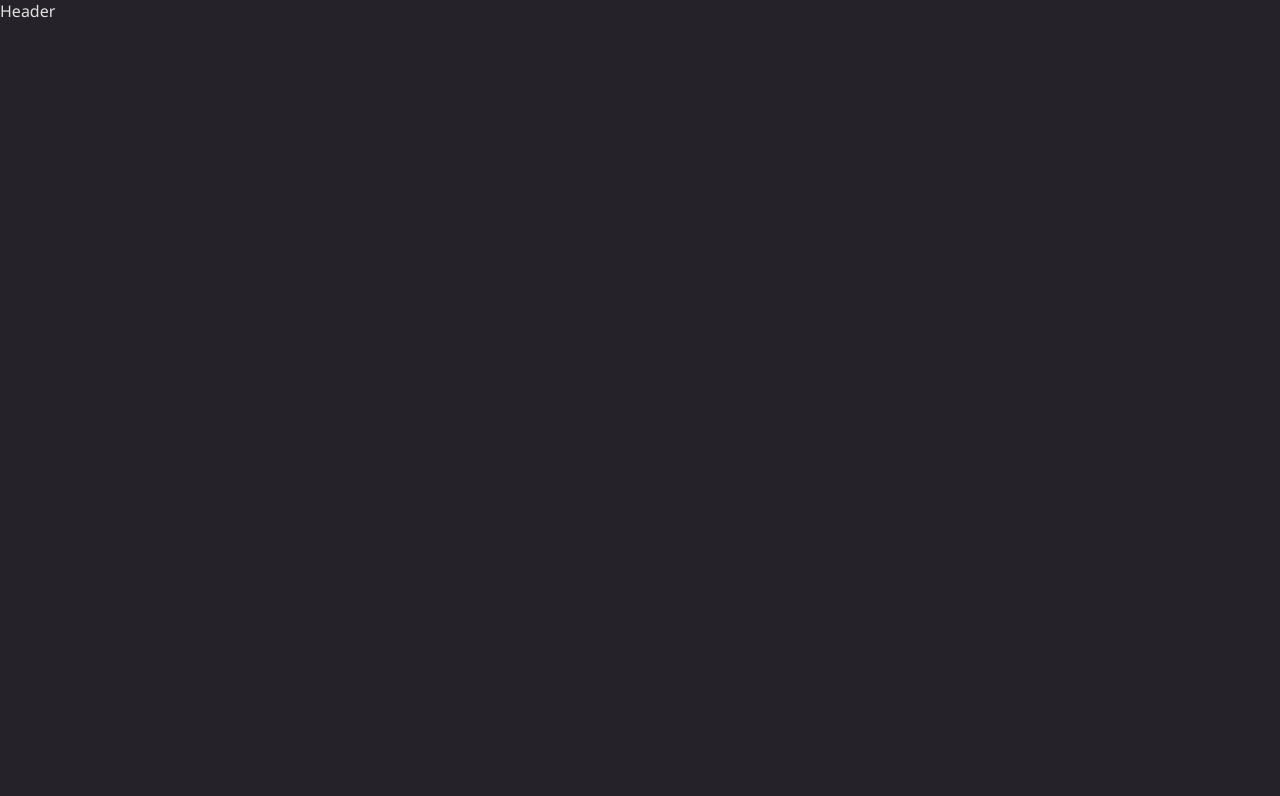
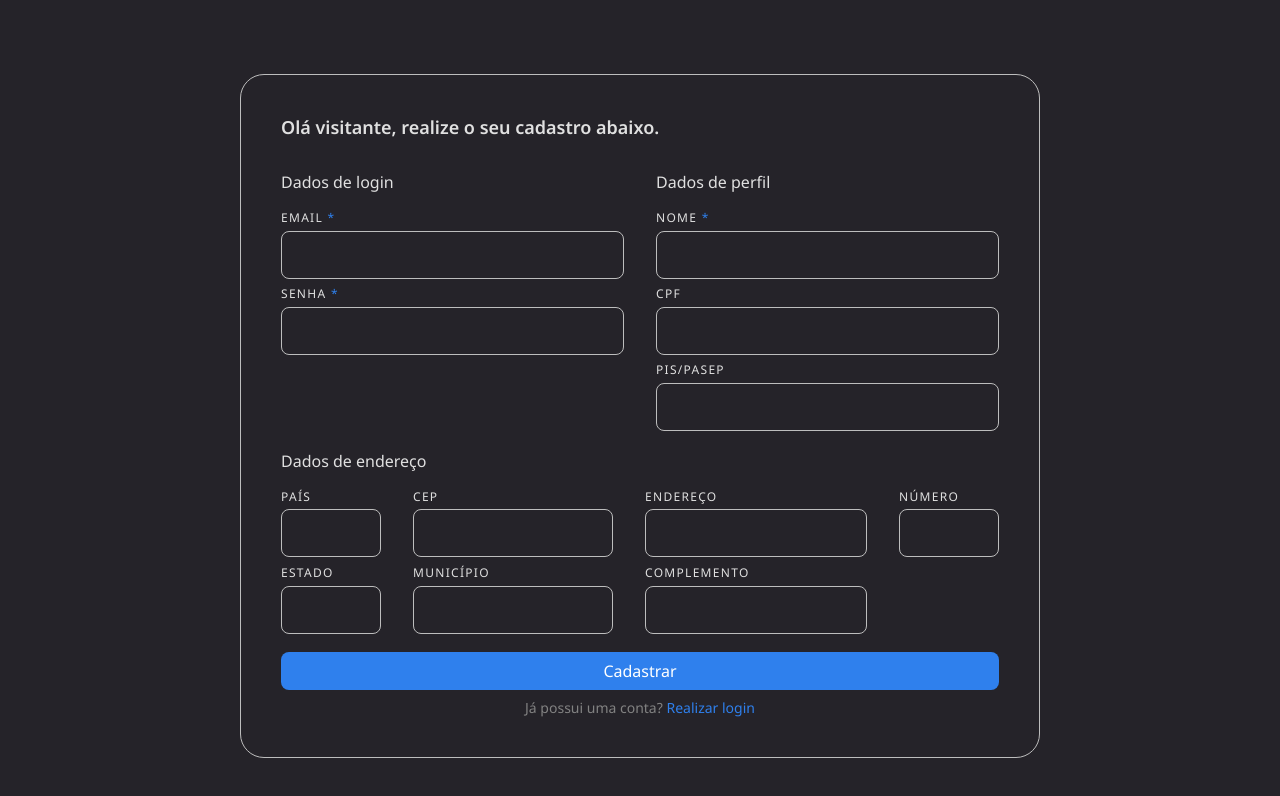
Before and after one commit to danielfilh0/vuejs-app, a Vue app: page /sign-up in a window 1280 px wide. Before the commit this address had no page. Shown: the top 796 px of the page. Built offline with nearby package versions, Linux system fonts and the light colour scheme.

Commit message:
Add signup view and its components

```diff
--- a/src/assets/styles/global.scss
+++ b/src/assets/styles/global.scss
@@ -57,13 +57,3 @@ ul, li {
   max-width: 70rem;
   width: 100%;
 }
-
-.sm-container {
-  margin: 0 auto;
-  max-width: 30rem;
-  min-height: 100vh;
-  width: 100%;
-
-  display: flex;
-  align-items: center;
-}
--- /dev/null
+++ b/src/components/Button.vue
@@ -0,0 +1,41 @@
+<template>
+  <button class="button" :type="type" :disabled="disabled">
+    <slot></slot>
+  </button>
+</template>
+
+<script setup>
+defineProps({
+  type: {
+    default: "button",
+    type: String,
+  },
+  disabled: {
+    default: false,
+    type: Boolean,
+  },
+});
+</script>
+
+<style lang="scss" scoped>
+.button {
+  padding: 0.5rem 0;
+  background: var(--primary-color);
+  color: var(--white-color);
+  border: none;
+  border-radius: 8px;
+  transition: 0.2s;
+
+  &:not(.button[disabled]) {
+    &:hover,
+    &:focus {
+      box-shadow: 0 0 0 2px var(--gray-200-color);
+    }
+  }
+
+  &[disabled] {
+    background: var(--gray-600-color);
+    cursor: not-allowed;
+  }
+}
+</style>
--- a/src/components/FormCard.vue
+++ b/src/components/FormCard.vue
@@ -17,6 +17,12 @@
     font-weight: 600;
   }
 
+  h3 {
+    margin-bottom: 1rem;
+    font-size: 1rem;
+    font-weight: 400;
+  }
+
   form {
     margin-bottom: 0.5rem;
     display: flex;
@@ -24,17 +30,20 @@
     gap: 0.75rem;
   }
 
-  button {
-    padding: 0.5rem 0;
-    background: var(--primary-color);
-    color: var(--white-color);
-    border: none;
-    border-radius: 8px;
-    transition: 0.2s;
+  .wrapper.two-grids {
+    display: grid;
+    grid-template-columns: repeat(2, 1fr);
+    gap: 2rem;
+  }
 
-    &:hover,
-    &:focus {
-      box-shadow: 0 0 0 2px var(--gray-200-color);
+  .wrapper.three-grids {
+    display: grid;
+    grid-template-columns: 100px 200px 1fr 100px;
+    align-items: center;
+    column-gap: 2rem;
+
+    h3 {
+      grid-column: 1 / 5;
     }
   }
 
@@ -48,5 +57,9 @@
       color: var(--primary-color);
     }
   }
+
+  .login-data {
+    width: 50%;
+  }
 }
 </style>
--- a/src/components/InputItem.vue
+++ b/src/components/InputItem.vue
@@ -1,12 +1,15 @@
 <template>
   <div class="input-item">
-    <label v-if="label" :for="id">{{ label }}</label>
+    <label v-if="props.label" :for="id"
+      >{{ props.label }} <span v-if="props.required">*</span></label
+    >
     <input
-      :id="id"
-      :type="type"
-      :value="modelValue"
-      :placeholder="placeholder"
-      @input="updateValue"
+      :id="props.id"
+      :type="props.type"
+      :value="props.modelValue"
+      :placeholder="props.placeholder"
+      @input="handleUpdateValue"
+      @keyup="handleError"
     />
   </div>
 </template>
@@ -14,9 +17,9 @@
 <script setup>
 import { defineEmits } from "vue";
 
-const emit = defineEmits(["update:modelValue"]);
+import isEmailValid from "../utils/isEmailValid";
 
-defineProps({
+const props = defineProps({
   id: String,
   label: {
     default: null,
@@ -26,17 +29,33 @@ defineProps({
     default: "text",
     type: String,
   },
+  required: {
+    default: false,
+    type: Boolean,
+  },
   placeholder: String,
   modelValue: [String, Number],
 });
 
-function updateValue(event) {
+const emit = defineEmits(["update:modelValue", "onError"]);
+
+function handleUpdateValue(event) {
   emit("update:modelValue", event.target.value);
+}
+
+// wip
+function handleError() {
+  if (props.required) {
+    if (props.id === "email") {
+      emit("onError", isEmailValid(props.modelValue));
+    }
+  }
 }
 </script>
 
 <style lang="scss" scoped>
 .input-item {
+  margin-bottom: 0.4rem;
   width: 100%;
 
   &:focus-within {
@@ -48,10 +67,6 @@ function updateValue(event) {
       border-color: var(--primary-color);
     }
   }
-
-  & + .input-item {
-    margin-top: 0.2rem;
-  }
 }
 
 label {
@@ -60,6 +75,10 @@ label {
   text-transform: uppercase;
   font-size: 0.75rem;
   letter-spacing: 1.3px;
+
+  span {
+    color: var(--primary-color);
+  }
 }
 
 input {
--- a/src/router/index.js
+++ b/src/router/index.js
@@ -14,6 +14,12 @@ const router = createRouter({
       component: () => import("../views/Login.vue"),
       meta: { layout: "empty" },
     },
+    {
+      path: "/sign-up",
+      name: "sign-up",
+      component: () => import("../views/SignUp.vue"),
+      meta: { layout: "empty" },
+    },
   ],
 });
 
--- /dev/null
+++ b/src/utils/isEmailValid.js
@@ -0,0 +1,4 @@
+export default function isEmailValid(email) {
+  const regex = /^(([^<>()[\]\\.,;:\s@"]+(\.[^<>()[\]\\.,;:\s@"]+)*)|(".+"))@((\[[0-9]{1,3}\.[0-9]{1,3}\.[0-9]{1,3}\.[0-9]{1,3}\])|(([a-zA-Z\-0-9]+\.)+[a-zA-Z]{2,}))$/;
+  return regex.test(email);
+}
--- a/src/views/Login.vue
+++ b/src/views/Login.vue
@@ -1,5 +1,5 @@
 <template>
-  <div class="sm-container">
+  <main class="sm-container">
     <FormCard>
       <div class="card">
         <h1>Olá visitante, seja bem-vindo!</h1>
@@ -11,7 +11,7 @@
             type="password"
             label="Senha"
           />
-          <button type="submit">Entrar</button>
+          <Button type="submit">Entrar</Button>
         </form>
 
         <p>
@@ -20,7 +20,7 @@
         </p>
       </div>
     </FormCard>
-  </div>
+  </main>
 </template>
 
 <script setup lang="ts">
@@ -28,7 +28,20 @@ import { ref } from "vue";
 
 import FormCard from "../components/FormCard.vue";
 import InputItem from "../components/InputItem.vue";
+import Button from "../components/Button.vue";
 
 const email = ref("");
 const password = ref("");
 </script>
+
+<style scoped lang="scss">
+.sm-container {
+  margin: 0 auto;
+  max-width: 30rem;
+  min-height: 100vh;
+  width: 100%;
+
+  display: flex;
+  align-items: center;
+}
+</style>
--- /dev/null
+++ b/src/views/SignUp.vue
@@ -0,0 +1,151 @@
+<template>
+  <main class="lg-container">
+    <FormCard>
+      <div class="card">
+        <h1>Olá visitante, realize o seu cadastro abaixo.</h1>
+        <form @submit.prevent="handleSubmit">
+          <div class="wrapper two-grids">
+            <div>
+              <h3>Dados de login</h3>
+              <InputItem
+                v-model="signUpForm.email"
+                id="email"
+                type="email"
+                label="Email"
+                required
+                @onError="handleError"
+              />
+              <InputItem
+                v-model="signUpForm.password"
+                id="password"
+                type="password"
+                label="Senha"
+                required
+                @onError="handleError"
+              />
+            </div>
+
+            <div>
+              <h3>Dados de perfil</h3>
+              <InputItem
+                v-model="signUpForm.name"
+                id="name"
+                type="text"
+                label="Nome"
+                required
+              />
+              <InputItem
+                v-model="signUpForm.cpf"
+                id="cpf"
+                type="text"
+                label="CPF"
+              />
+              <InputItem
+                v-model="signUpForm.pis"
+                id="pis"
+                type="text"
+                label="PIS/PASEP"
+              />
+            </div>
+          </div>
+
+          <div class="wrapper three-grids">
+            <h3>Dados de endereço</h3>
+            <InputItem
+              v-model="signUpForm.country"
+              type="text"
+              id="country"
+              label="País"
+            />
+            <InputItem
+              v-model="signUpForm.cep"
+              type="text"
+              id="cep"
+              label="CEP"
+            />
+            <InputItem
+              v-model="signUpForm.street"
+              type="text"
+              id="street"
+              label="Endereço"
+            />
+            <InputItem
+              v-model="signUpForm.number"
+              type="number"
+              id="number"
+              label="Número"
+            />
+            <InputItem
+              v-model="signUpForm.state"
+              type="text"
+              id="state"
+              label="Estado"
+            />
+            <InputItem
+              v-model="signUpForm.city"
+              type="text"
+              id="city"
+              label="Município"
+            />
+            <InputItem
+              v-model="signUpForm.complement"
+              type="text"
+              id="complement"
+              label="Complemento"
+            />
+          </div>
+          <Button type="submit">Cadastrar</Button>
+        </form>
+        <p>
+          Já possui uma conta?
+          <router-link to="/login">Realizar login</router-link>
+        </p>
+      </div>
+    </FormCard>
+  </main>
+</template>
+
+<script setup lang="ts">
+import { ref } from "vue";
+
+import FormCard from "../components/FormCard.vue";
+import InputItem from "../components/InputItem.vue";
+import Button from "../components/Button.vue";
+
+const signUpForm = ref({
+  email: "",
+  password: "",
+  name: "",
+  cpf: "",
+  pis: "",
+  country: "",
+  cep: "",
+  street: "",
+  number: "",
+  state: "",
+  city: "",
+  complement: "",
+});
+
+// wip
+const hasError = ref(true);
+function handleError(event) {
+  hasError.value = !event;
+}
+
+function handleSubmit() {
+  console.log(signUpForm.value);
+}
+</script>
+
+<style scoped lang="scss">
+.lg-container {
+  margin: 1rem auto;
+  max-width: 50rem;
+  min-height: 100vh;
+  width: 100%;
+
+  display: flex;
+  align-items: center;
+}
+</style>
```
